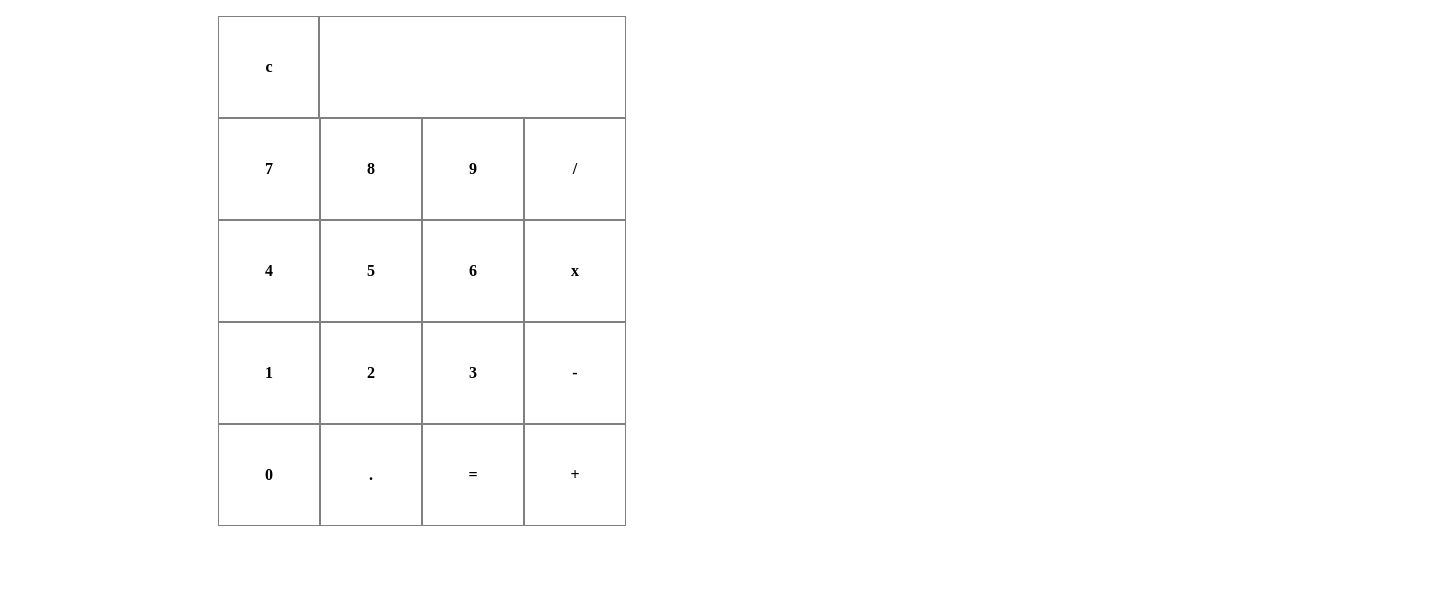
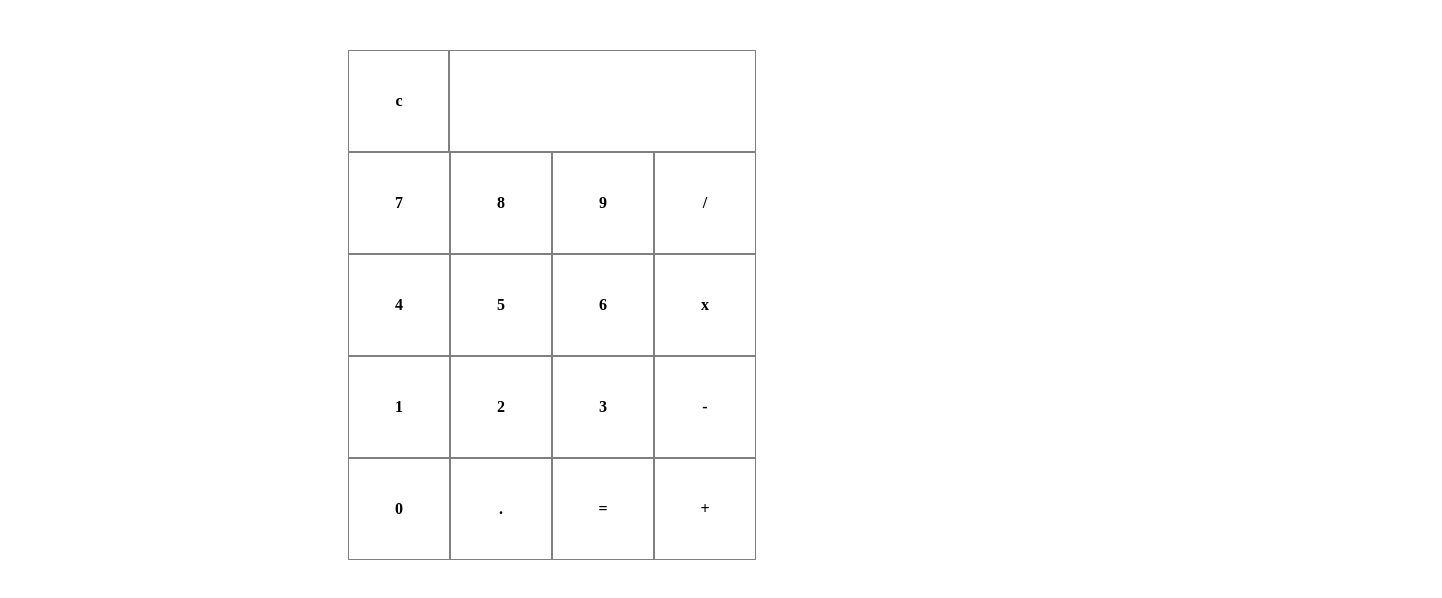
Before and after one commit to sbesozzi/JavaScript-Calculator, a plain HTML site: page index.html in a window 1280 px wide. Shown: the whole page, 1442 px wide, since content can reach past the window. Drawn offline with Linux system fonts and the light colour scheme.

Commit message:
Added main.js

```diff
--- a/index.html
+++ b/index.html
@@ -49,5 +49,6 @@
   </ul>
 </div>
 
+   <script src="main.js"></script>
 </body>
 </html>
--- a/main.css
+++ b/main.css
@@ -3,15 +3,18 @@ ul {
 }
 
 .container {
- width: 100%;
- padding-left: 170px
+/* width: 100%;
+ padding-left: 170px;*/
 }
 .calculator {
   height: 511px;
   width: 408px;
-  text-align: center;
- /* margin: 0;*/
- /* padding-left: 0px;*/
+  margin-left: 340px;
+  margin-top: 50px;
+ /* text-align: center;*/
+
+
+  padding-left: 0px;
 
 /*  border: 1px solid grey;*/
 
```
Also changed, not shown: main.js (added, +13 -0 lines).
